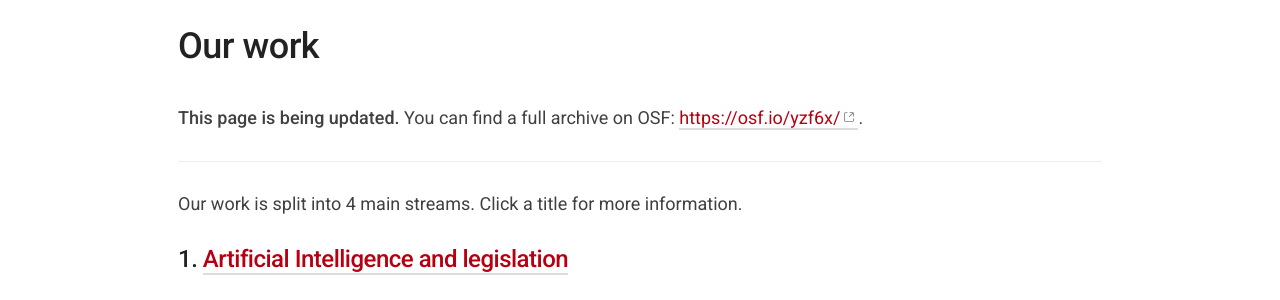
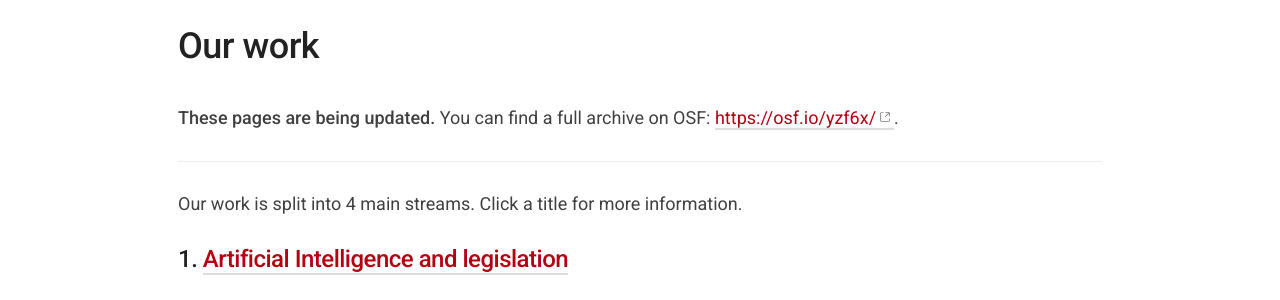
Before and after one commit to crlp-jerseyldo/crlp-jerseyldo.github.io, a Jekyll site: the page built from _pages/work.md, in a window 1280 px wide. Shown: the part 123-423 px from the top of the page. Built offline with Jekyll 4.4.1, drawn with Linux system fonts in a browser that asks for light colours.

Commit message:
Update work page disclaimer

```diff
--- a/_pages/work.md
+++ b/_pages/work.md
@@ -4,7 +4,7 @@ title: Our work
 permalink: /work/
 ---
 
-**This page is being updated.** You can find a full archive on OSF: <https://osf.io/yzf6x/>{:target="_blank"}.
+**These pages are being updated.** You can find a full archive on OSF: <https://osf.io/yzf6x/>{:target="_blank"}.
 
 ----
 
```
